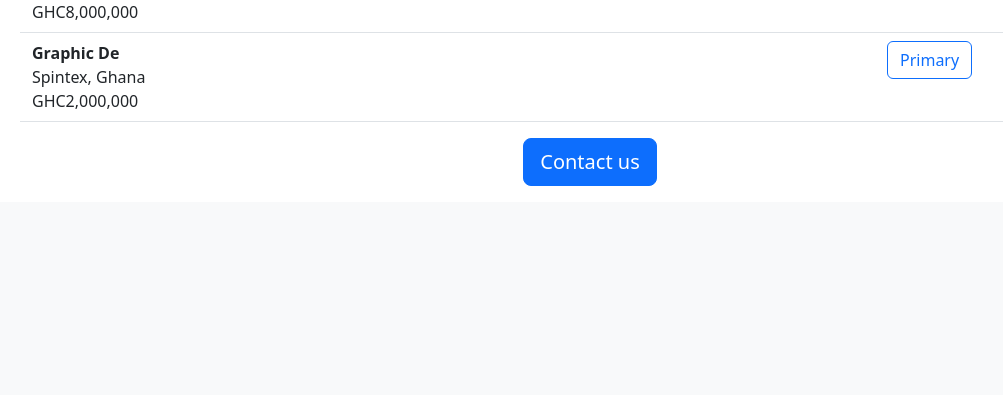
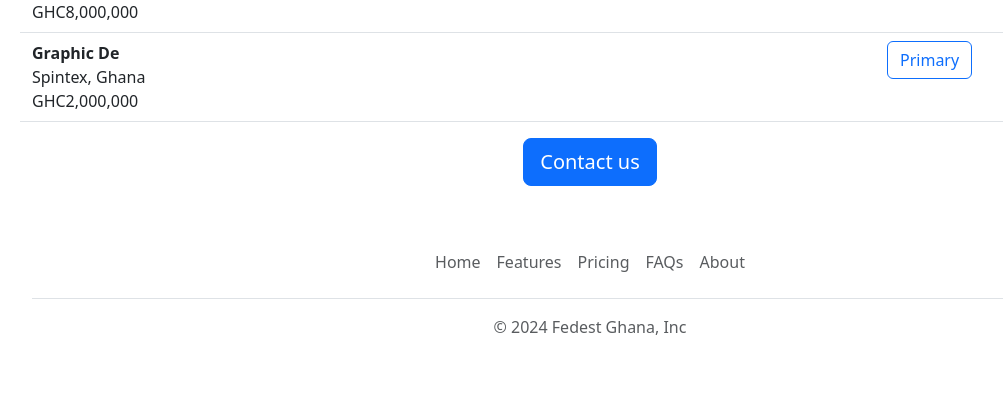
Before and after one commit to nanansoroma/flask, a Flask app: page / in a window 1280 px wide. Shown: the part 1020-1415 px from the top of the page, without its empty margins (50-1053 px from the left). Before the commit the page ends 1206 px from the top, so only its background shows below. Run offline with Flask 3, Linux system fonts and the light colour scheme.

Commit message:
footer added

```diff
--- /dev/null
+++ b/templates/footer.html
@@ -0,0 +1,12 @@
+<div class="container">
+  <footer class="py-3 my-4">
+    <ul class="nav justify-content-center border-bottom pb-3 mb-3">
+      <li class="nav-item"><a href="#" class="nav-link px-2 text-body-secondary">Home</a></li>
+      <li class="nav-item"><a href="#" class="nav-link px-2 text-body-secondary">Features</a></li>
+      <li class="nav-item"><a href="#" class="nav-link px-2 text-body-secondary">Pricing</a></li>
+      <li class="nav-item"><a href="#" class="nav-link px-2 text-body-secondary">FAQs</a></li>
+      <li class="nav-item"><a href="#" class="nav-link px-2 text-body-secondary">About</a></li>
+    </ul>
+    <p class="text-center text-body-secondary">&copy; 2024 Fedest Ghana, Inc</p>
+  </footer>
+</div>
--- a/templates/home.html
+++ b/templates/home.html
@@ -31,6 +31,7 @@
       <button type="button" class="btn btn-primary btn-lg my-3">Contact us</button>
       </div>
     </div>
+    {% include 'footer.html' %}
   </body>
 
 
```
